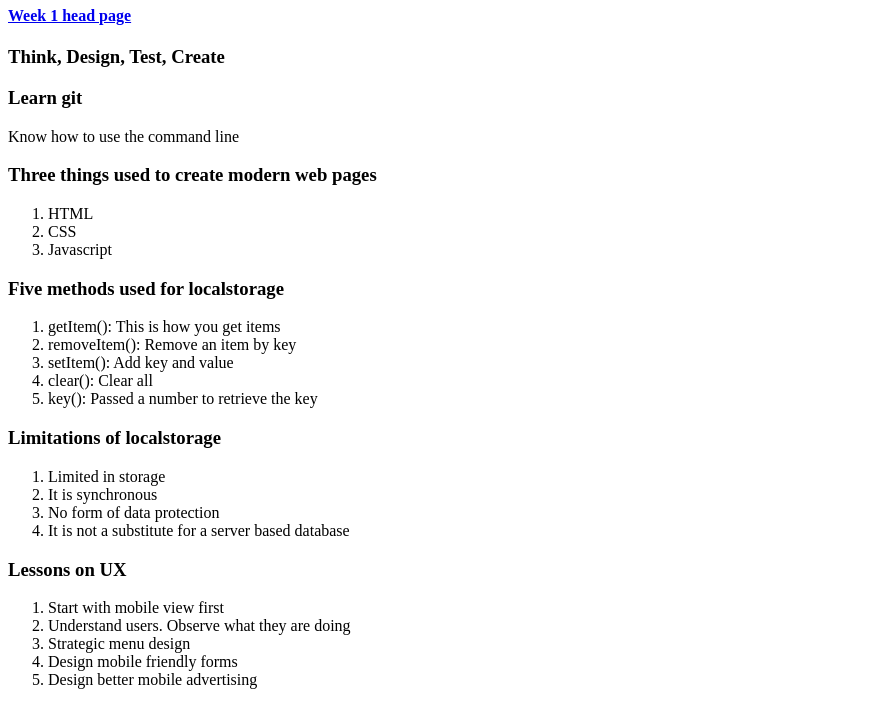
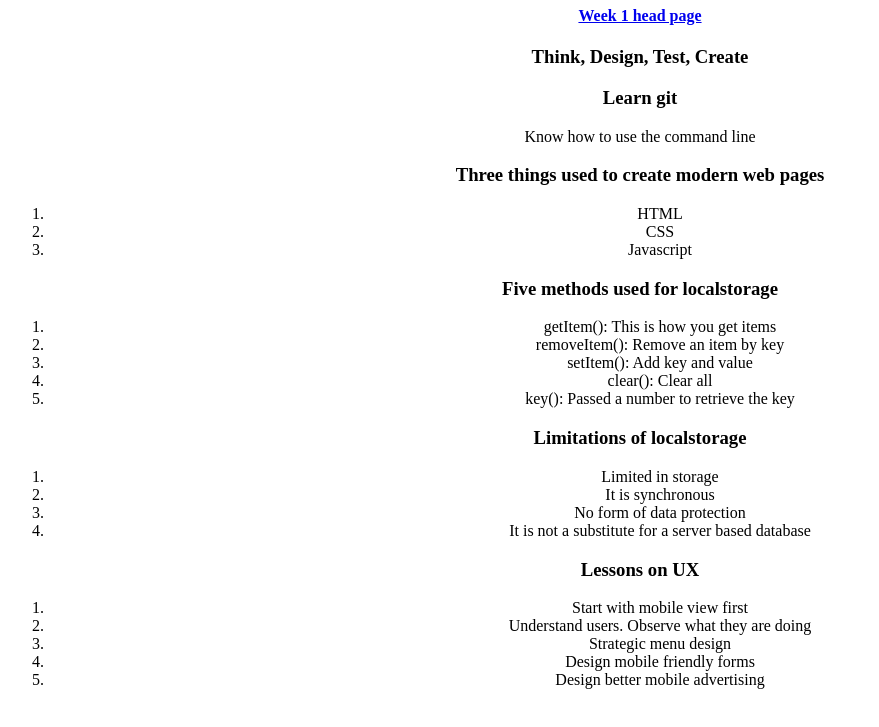
Before and after one commit to Mask22446/mask22446.github.io, a plain HTML site: page week1/notes.html in a window 1280 px wide. Shown: the part 73-800 px from the top of the page, without its empty margins (0-879 px from the left). Drawn offline with Linux system fonts and the light colour scheme.

Commit message:
css changes

```diff
--- a/week1/notes.html
+++ b/week1/notes.html
@@ -5,6 +5,9 @@
     <meta http-equiv="X-UA-Compatible" content="IE=edge">
     <meta name="viewport" content="width=device-width, initial-scale=1.0">
     <title>Week 1 | Notes</title>
+    <style>
+        h1,h3,h4,p,ol{text-align: center;}
+    </style>
 </head>
 <body>
     <h1>Notes</h1>
```
Also changed, not shown: week1/index.html (+3 -0 lines).
